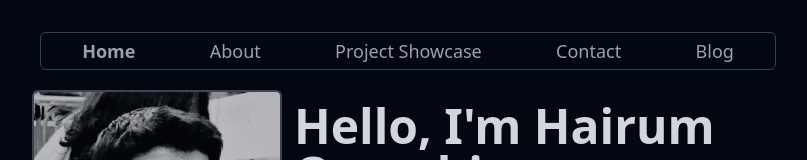
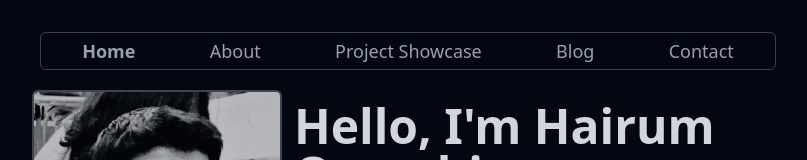
Before and after one commit to Hairum-Qureshi/personal-portfolio, a Next.js app: page / in a window 1280 px wide. Shown: the top 160 px of the page, without its empty margins (232-1039 px from the left). Built offline with nearby package versions, Linux system fonts and the light colour scheme.

Commit message:
switched Contact and Blog links

```diff
--- a/app/components/Navbar.tsx
+++ b/app/components/Navbar.tsx
@@ -25,17 +25,17 @@ export default function Navbar() {
 					Project Showcase
 				</Link>
 				<Link
+					href="/all-blogs"
+					className="hover:text-gray-300 hover:cursor-pointer"
+				>
+					Blog
+				</Link>
+				<Link
 					href="/contact"
 					className="hover:text-gray-300 hover:cursor-pointer"
 				>
 					Contact
 				</Link>
-				<Link
-					href="/all-blogs"
-					className="hover:text-gray-300 hover:cursor-pointer"
-				>
-					Blog
-				</Link>
 			</div>
 		</nav>
 	);
```
